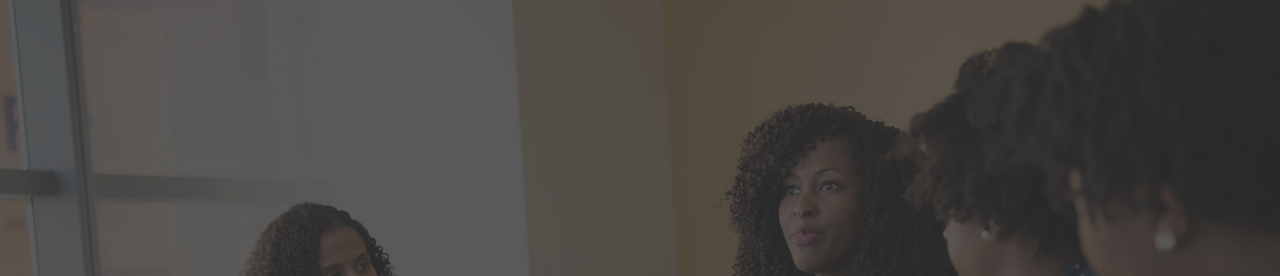
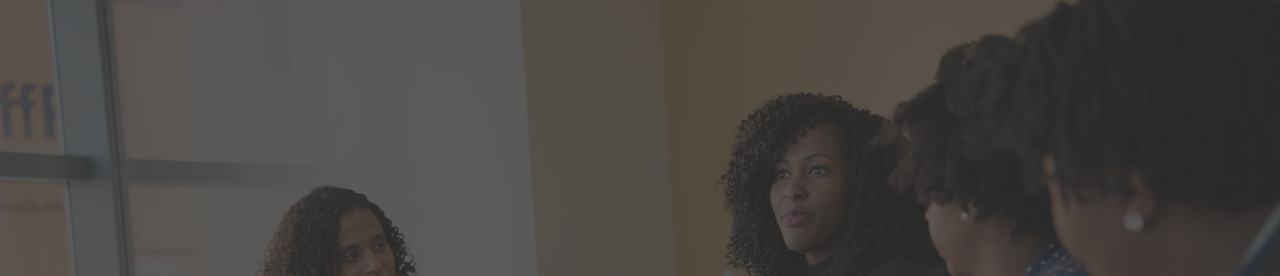
Before and after one commit to ahsunahmed/corporate-web, a plain HTML site: page index.html in a window 1280 px wide. Shown: the part 72-348 px from the top of the page. Drawn offline with Linux system fonts and the light colour scheme.

Commit message:
Update index.html

```diff
--- a/index.html
+++ b/index.html
@@ -48,7 +48,7 @@
     <!-- Header Area Ends -->
 
     <!-- Banner Area Starts -->
-    <section class="banner-area pt-100 pb-100" id="home" style="background-image: url('assets/img/back.jpg');">
+    <section class="banner-area pt-70 pb-70" id="home" style="background-image: url('assets/img/back.jpg');">
         <div class="container">
             <div class="banner-content">
                 <h4>welcome to our agency</h4>
```
